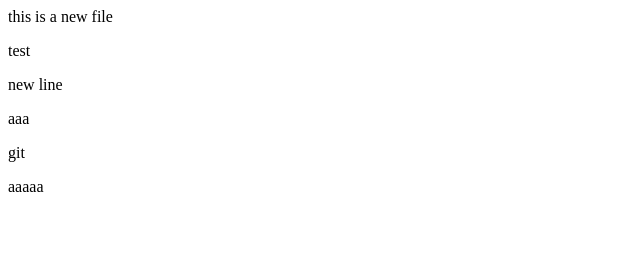
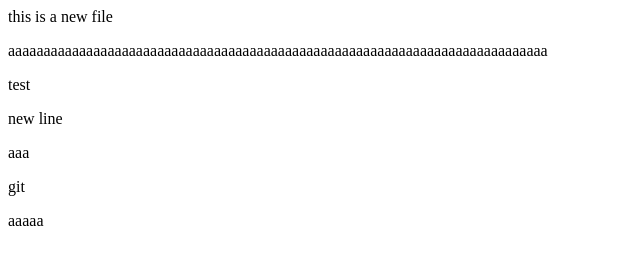
Before and after one commit to sandorcleganeweb/prova, a plain HTML site: page index.html in a window 1280 px wide. Shown: the whole page, without its empty margins (0-640 px from the left). Drawn offline with Linux system fonts and the light colour scheme.

Commit message:
Update index.html

```diff
--- a/index.html
+++ b/index.html
@@ -4,7 +4,7 @@
 
   <!-- comment -->
   <p>this is a new file</p>
-
+aaaaaaaaaaaaaaaaaaaaaaaaaaaaaaaaaaaaaaaaaaaaaaaaaaaaaaaaaaaaaaaaaaaaaaaaaaaa
   <p>test</p>
 
   <p>new line</p>
```
